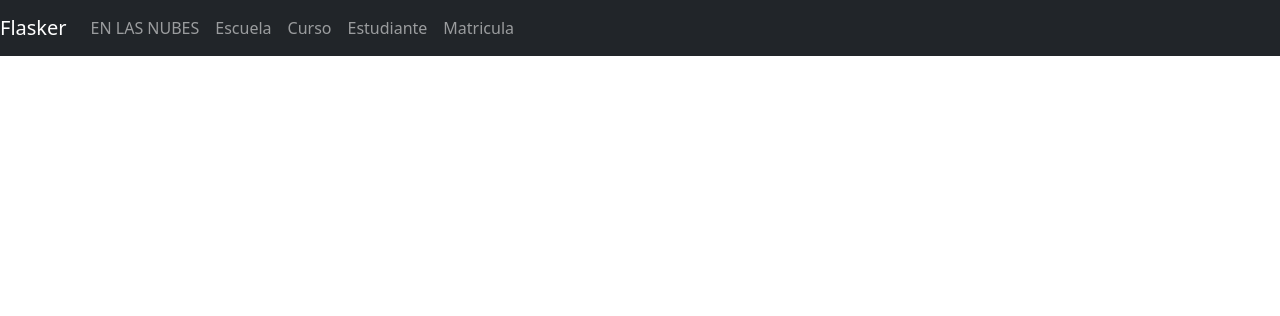
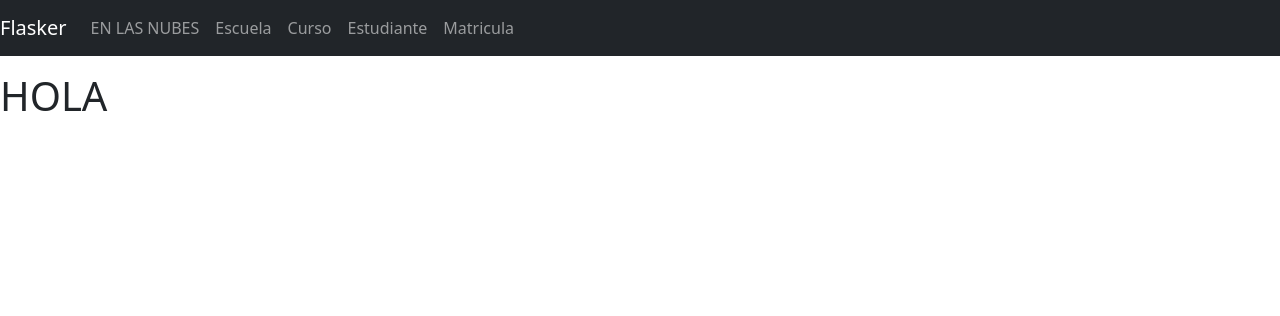
Before and after one commit to MarycieloX/examen, a Flask app: page / in a window 1280 px wide. Shown: the top 316 px of the page. Run offline with Flask 2, Linux system fonts and the light colour scheme.

Commit message:
segundo cambio

```diff
--- a/templates/layout.html
+++ b/templates/layout.html
@@ -24,7 +24,7 @@
     {% include 'navbar.html' %}
 
     <div class="container p-2">{% block body %} {% endblock %}</div>
-
+    <h1>HOLA</h1>
     <!-- scripts -->
     <script
       src="https://cdn.jsdelivr.net/npm/bootstrap@5.1.3/dist/js/bootstrap.bundle.min.js"
```
